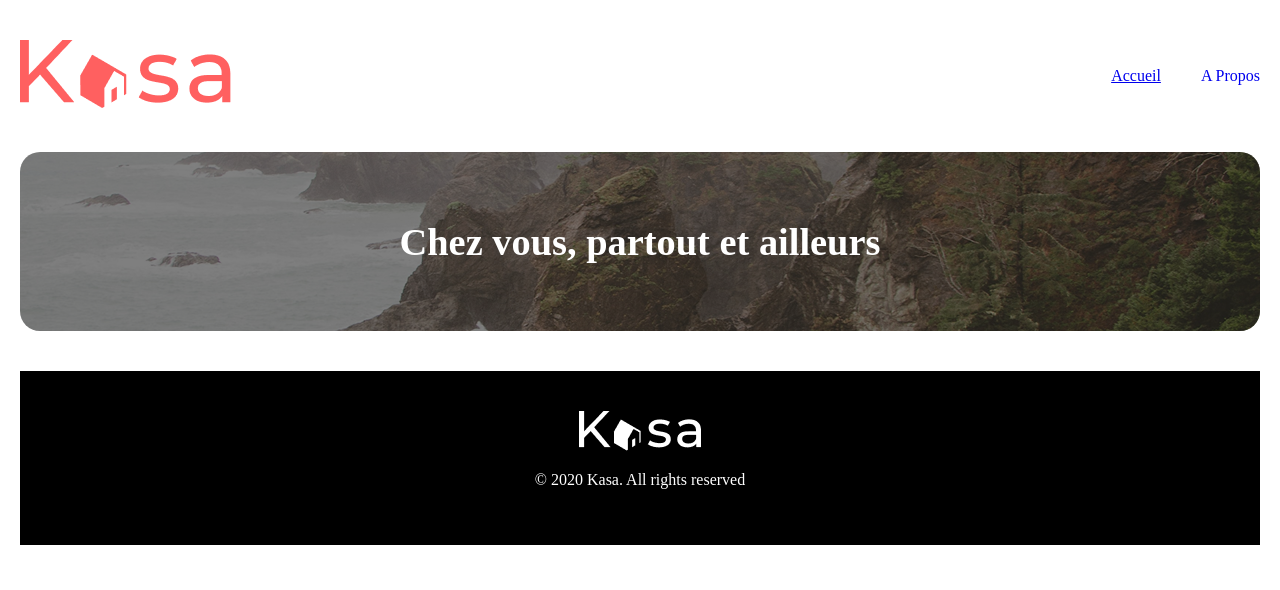
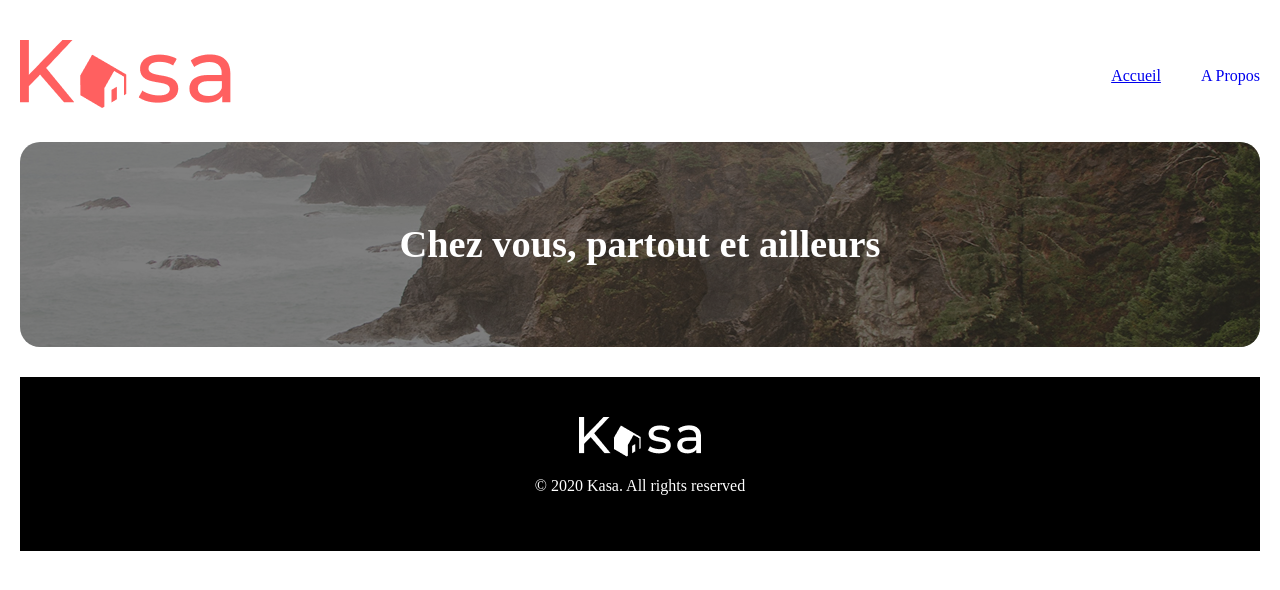
Before and after one commit to T-Sabatier/Kasa, a React (Vite) app: page / in a window 1280 px wide. Shown: the top 590 px of the page. Built offline with nearby package versions, Linux system fonts and the light colour scheme.

Commit message:
Modification logique du text de la banniere

```diff
--- a/src/components/Banner/Banner.jsx
+++ b/src/components/Banner/Banner.jsx
@@ -2,12 +2,12 @@ import BannerHome from '../../assets/BannerHome.png'
 import BannerAbout from '../../assets/BannerAbout.png'
 import "./Banners.style.scss"
 
-function Banner ({BannerImg}) {
+function Banner ({BannerImg, Text}) {
   return (
     <div className="banner">
       <img className="banner__img" src = {BannerImg}  />
       <div className="banner__overlay"></div>
-      <h1 className="banner__text">Chez vous, partout et ailleurs</h1>
+      <h1 className="banner__text">{Text}</h1>
     </div>
   )
 }
--- a/src/components/Banner/Banners.style.scss
+++ b/src/components/Banner/Banners.style.scss
@@ -3,8 +3,8 @@
   justify-content: center;
   align-items: center;
   position: relative;
-  height:14vw;
-  margin :40px 0;
+  height:16vw;
+  margin :30px 0;
 
   &__img{
     border-radius: 20px;
--- a/src/pages/About.jsx
+++ b/src/pages/About.jsx
@@ -3,7 +3,10 @@ import Banner from "../components/Banner/Banner"
 
 function About (){
   return (
-    <Banner BannerImg={BannerAbout}/>
+    <Banner
+      BannerImg={BannerAbout}
+      Text=""
+      />
   )
 }
 
--- a/src/pages/Home.jsx
+++ b/src/pages/Home.jsx
@@ -3,7 +3,11 @@ import Banner from "../components/Banner/Banner"
 
 function Home (){
   return (
-      <Banner BannerImg={BannerHome} />
+      <Banner
+        BannerImg={BannerHome}
+        Text ="Chez vous, partout et ailleurs"
+      />
+
   )
 }
 export default Home
```
